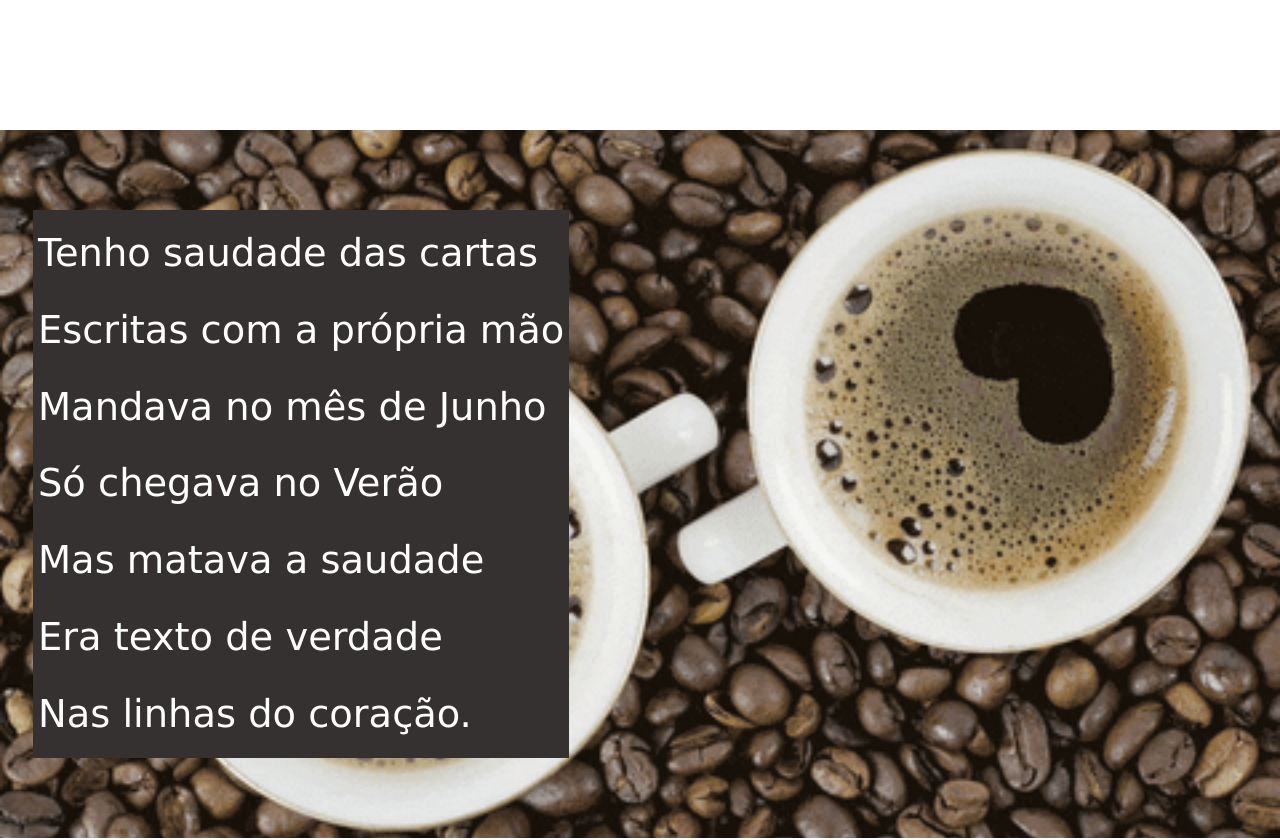
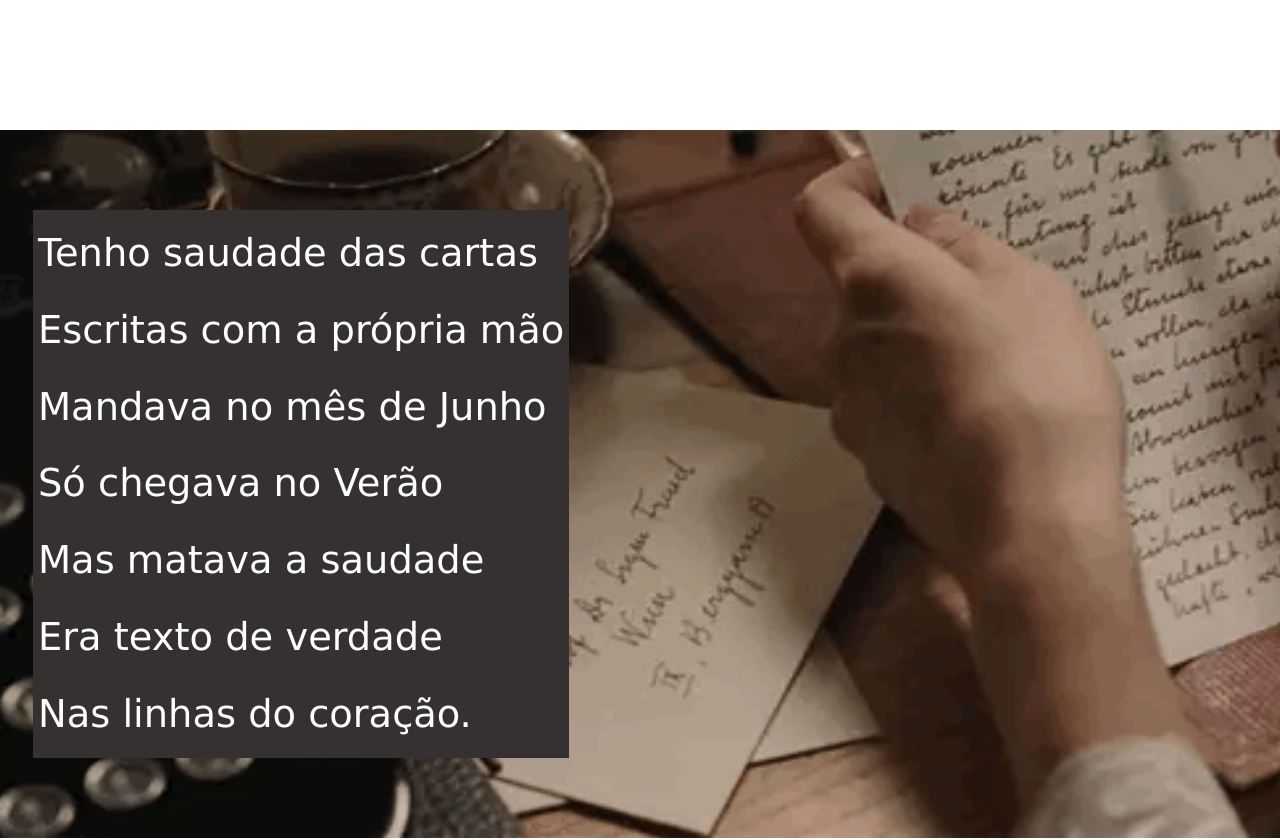
Before and after one commit to Edyylson/meuprojeto, a plain HTML site: page projeto 4 cordel/cordel.html in a window 1280 px wide. Shown: the part 2860-3700 px from the top of the page. Drawn offline with Linux system fonts and the light colour scheme.

Commit message:
atualizando pagina

```diff
--- a/projeto 4 cordel/style.css
+++ b/projeto 4 cordel/style.css
@@ -112,9 +112,11 @@ section.imagemf {
 }
 
 #img02 {
-  background-image: url('imagens de fundo gif/cafe.gif');
+  background-image: url('imagens de fundo gif/carta_escrita.gif');
   background-repeat: no-repeat;
   background-size: cover;
+  background-position: center center;
+
 }
 
 
```
Also changed, not shown: projeto 4 cordel/imagens de fundo gif/cafe_quente.gif (added), projeto 4 cordel/imagens de fundo gif/carta_escrita.gif (added), projeto 4 cordel/imagens de fundo gif/escrevendo_uma_carta.gif (added).
